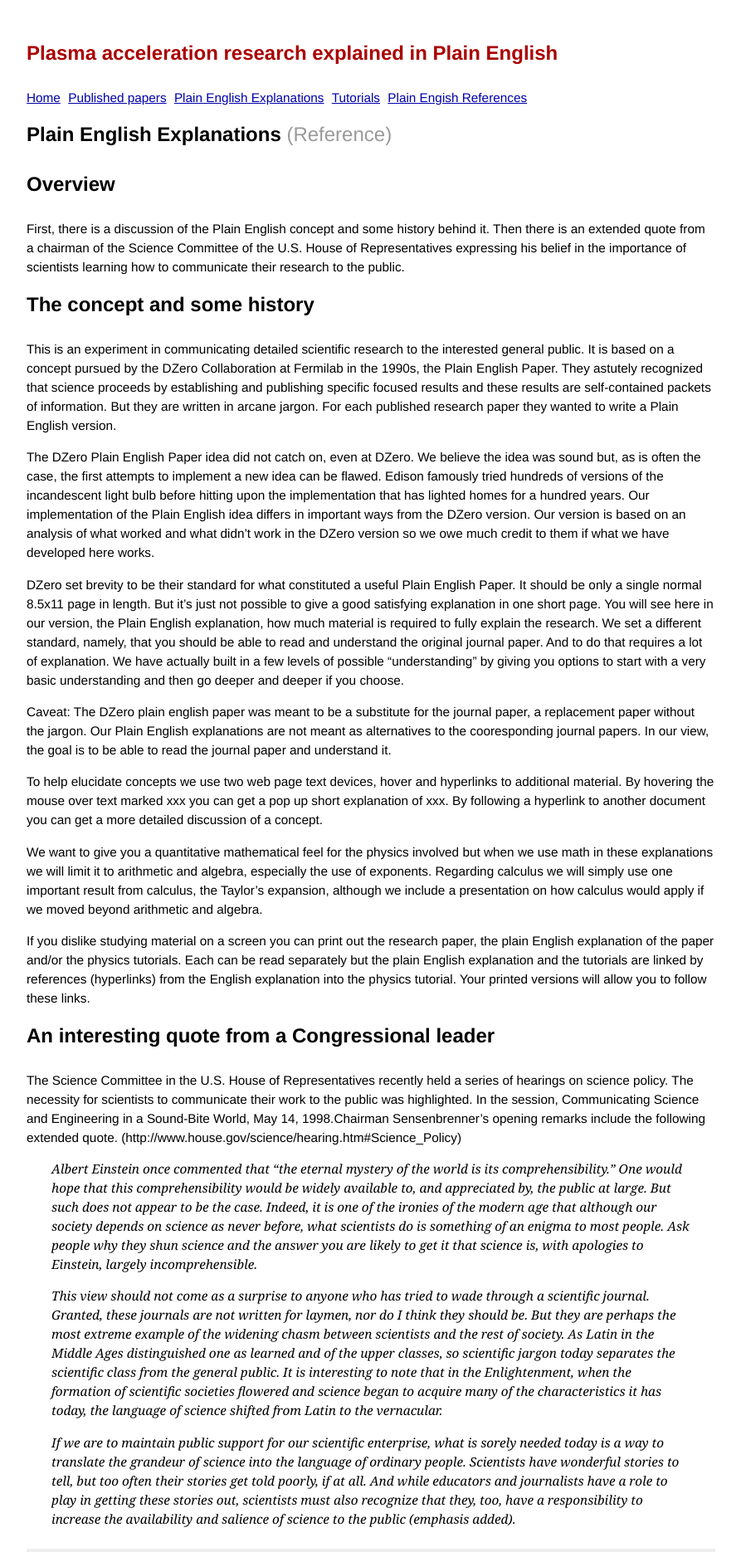
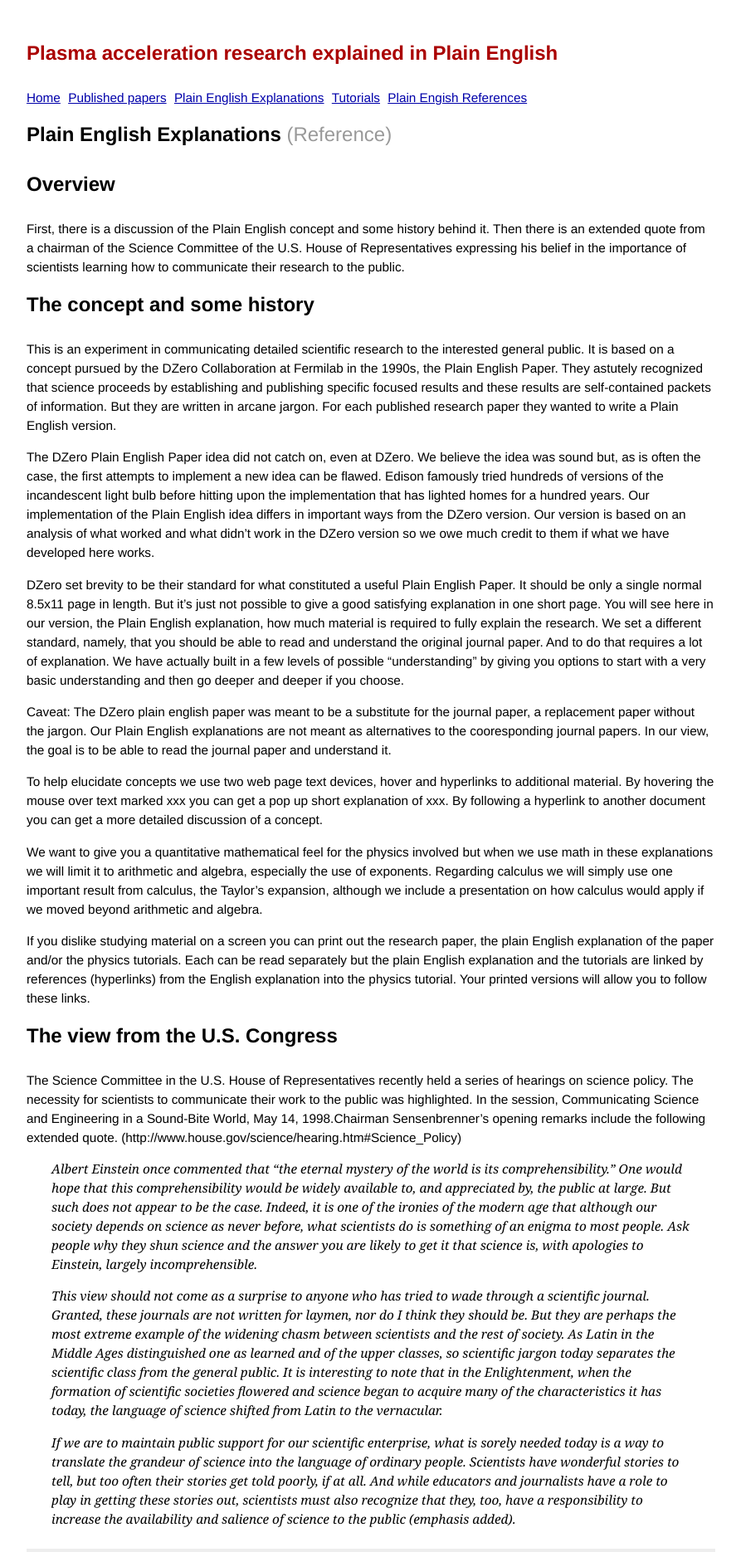
Before and after one commit to grbfacet/facet, a Jekyll site: the page built from plain-english-papers.md, in a window 1280 px wide. Shown: the whole page at 83% size, without its empty margins (193-1086 px from the left). Built offline with Jekyll 4.4.1, drawn with Linux system fonts in a browser that asks for light colours.

Commit message:
Update plain-english-papers.md

```diff
--- a/plain-english-papers.md
+++ b/plain-english-papers.md
@@ -24,7 +24,7 @@ We want to give you a quantitative mathematical feel for the physics involved bu
 
 If you dislike studying material on a screen you can print out the research paper, the plain English explanation of the paper and/or the physics tutorials. Each can be read separately but the plain English explanation and the tutorials are linked by references (hyperlinks) from the English explanation into the physics tutorial. Your printed versions will allow you to follow these links.
 
-# An interesting quote from a Congressional leader
+# The view from the U.S. Congress
 
 The Science Committee in the U.S. House of Representatives recently held a series of hearings on science policy. The necessity for scientists to communicate their work to the public was highlighted. In the session, Communicating Science and Engineering in a Sound-Bite World, May 14, 1998.Chairman Sensenbrenner’s opening remarks include the following extended quote. (http://www.house.gov/science/hearing.htm#Science_Policy)
 
```
